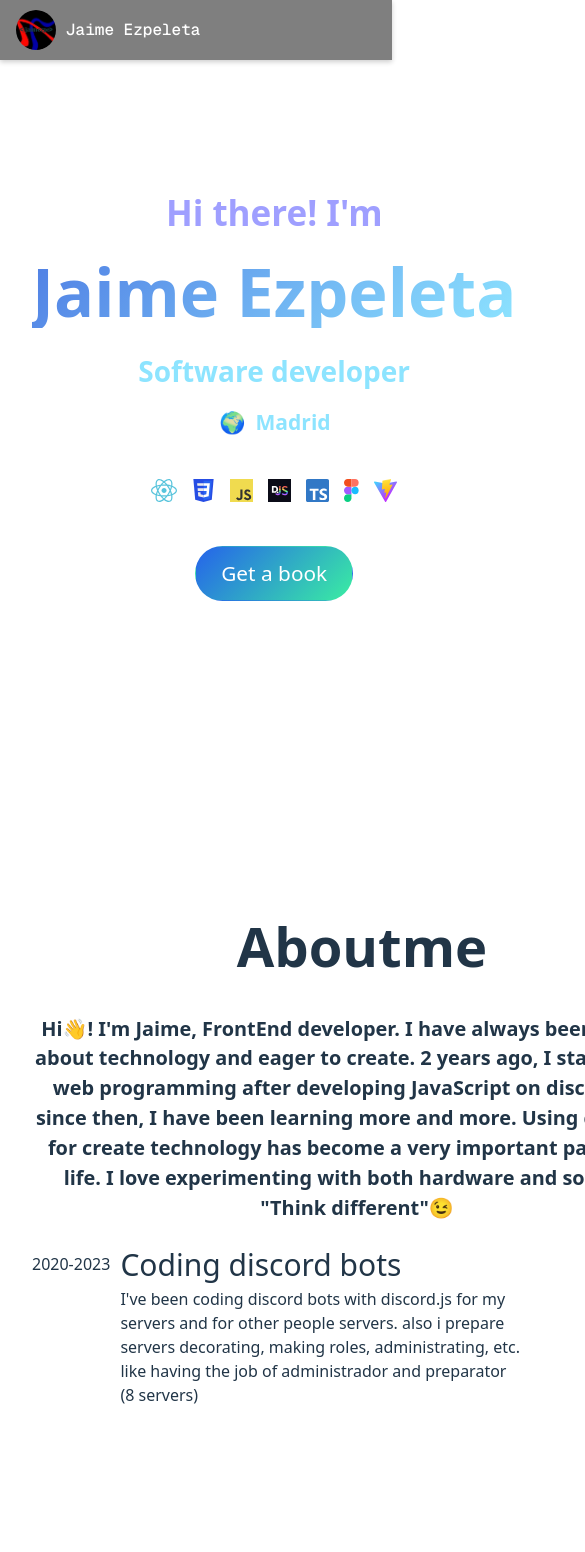
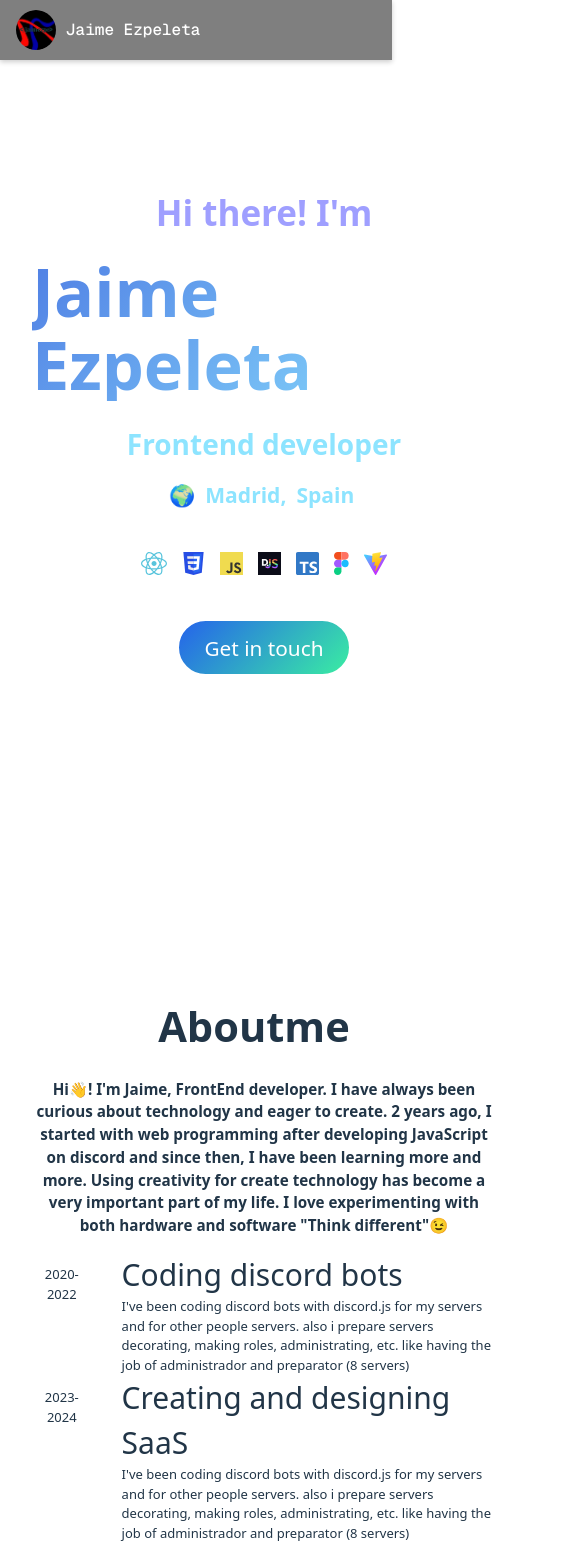
Before and after one commit to Jaimezpe/bio-new, a React (Vite) app: page / in a window 390 px wide. Shown: the top 1552 px of the page, 585 px wide, since content can reach past the window. Before the commit the page ends 1439 px from the top, so only its background shows below. Built offline with nearby package versions, Linux system fonts and the light colour scheme; a web font is replaced by a local one.

Commit message:
Responsive fix

```diff
--- a/src/components/aboutme/AboutMe.css
+++ b/src/components/aboutme/AboutMe.css
@@ -1,15 +1,23 @@
 .aboutme {
-    margin-top: 280px;
+    margin-top: 300px;
+    font-size: clamp(13px, 3vw, 17px);
 }
 
 .aboutmecontenido {
     text-align: left;
-    width: 650px;
-    font-size: 17px;
+    width: auto;
+    max-width: 650px;
+    height: auto;
+    font-size: clamp(13px, 3vw, 17px);
 }
 
 .aboutmecontenido h1 {
     margin-left: 10px;
+}
+
+.aboutmecontenido h3 {
+    max-width: 600px;
+    width: auto;
 }
 
 .exp1 {
@@ -30,8 +38,8 @@
 }
 
 .fechas {
-    margin-top: 10px;
-    margin-right: 10px;
+    margin-top: 13px;
+    margin-right: 30px;
 }
 
 @media (max-width: 1400px) {
@@ -45,4 +53,9 @@
         flex-direction: column;
     }
 
+
+    .aboutmecontenido h1 {
+        margin-left: -20px;
+    }
+
 }
--- a/src/components/aboutme/AboutMe.tsx
+++ b/src/components/aboutme/AboutMe.tsx
@@ -19,7 +19,7 @@ function AboutMe() {
                     <div className="exp1">
 
                         <div className="fechas">
-                            2020-2023
+                            2020-2022
                         </div>
                         <div className="quehehecho">
                             <div className="titlehecho">
@@ -31,6 +31,36 @@ function AboutMe() {
                         </div>
 
                     </div>
+                    <div className="exp1">
+
+                        <div className="fechas">
+                            2023-2024
+                        </div>
+                        <div className="quehehecho">
+                            <div className="titlehecho">
+                                Creating and designing SaaS
+                            </div>
+                            <div className="explicacionhecho">
+                                I've been coding discord bots with discord.js for my servers and for other people servers. also i prepare servers decorating, making roles, administrating, etc. like having the job of administrador and preparator (8 servers)
+                            </div>
+                        </div>
+
+                    </div>
+                    <div className="exp1">
+
+                        <div className="fechas">
+                            2024-2025
+                        </div>
+                        <div className="quehehecho">
+                            <div className="titlehecho">
+                                Coding web pages
+                            </div>
+                            <div className="explicacionhecho">
+                                I have been creating webs for people and for my SaaS general webpage, in HTML, CSS and JS for basic pages, and in React, TypeScript, Vite, etc.
+                            </div>
+                        </div>
+
+                    </div>
             </div>
 
         </div>
--- a/src/components/header/Header.css
+++ b/src/components/header/Header.css
@@ -61,10 +61,12 @@
     color: white;
     margin-top: 50px;
     transition: all 0.3s ease;
+    border: 2px solid white;
 }
 
 .headerboton:hover {
     transform: scale(1.1);
+    border: 2px solid white;
 }
 
 .locationdiv img {
@@ -93,7 +95,7 @@
     }
 
     .locationdiv {
-        margin-left: -10px;
+        margin-left: -90px;
     }
 
 }
--- a/src/components/header/Header.tsx
+++ b/src/components/header/Header.tsx
@@ -6,26 +6,26 @@ function Header() {
             <div className='headerizquierda'>
                 <h3 className='saludo'>Hi there! I'm</h3>
                 <h1 className='minombre'>Jaime Ezpeleta</h1>
-                <h2 className='quesoy'>Software developer</h2>
+                <h2 className='quesoy'>Frontend developer</h2>
                 <div className='locationdiv'>
                     <h3>🌍 </h3>
-                    <h3> Madrid</h3>
+                    <h3> Madrid,</h3>
+                    <h3> Spain</h3>
                 </div>
 
                 <div className="headerskills">
-                    <img src="/react.svg" draggable='false' />
-                    <img src="/css.svg" draggable='false' />
-                    <img src="/javascript.svg" draggable='false' />
-                    <img src="/djs.svg" draggable='false' />
-                    <img src="/typescript.svg" draggable='false' />
-                    <img src="/figma.svg" draggable='false' />
-                    <img src="/vite.svg" draggable='false' />
+                    <a href="https://react.dev"><img src="/react.svg" draggable='false' /></a>
+                    <a href="https://www.w3schools.com/css/"><img src="/css.svg" draggable='false' /></a>
+                    <a href="https://developer.mozilla.org/es/docs/Web/JavaScript"><img src="/javascript.svg" draggable='false' /></a>
+                    <a href="https://discord.js.org/"><img src="/djs.svg" draggable='false' /></a>
+                    <a href="https://www.typescriptlang.org/"><img src="/typescript.svg" draggable='false' /></a>
+                    <a href="http://figma.com/"><img src="/figma.svg" draggable='false' /></a>
+                    <a href="https://vite.dev/"><img src="/vite.svg" draggable='false' /></a>
                 </div>
                 <button
                     className='headerboton'
-                    onClick={() => window.location.href = 'mailto:info@jaimezpe.com'}
-                >
-                    Get a book
+                    onClick={() => window.location.href = 'mailto:info@jaimezpe.com'}>
+                    Get in touch
                 </button>
             </div>
 
```
